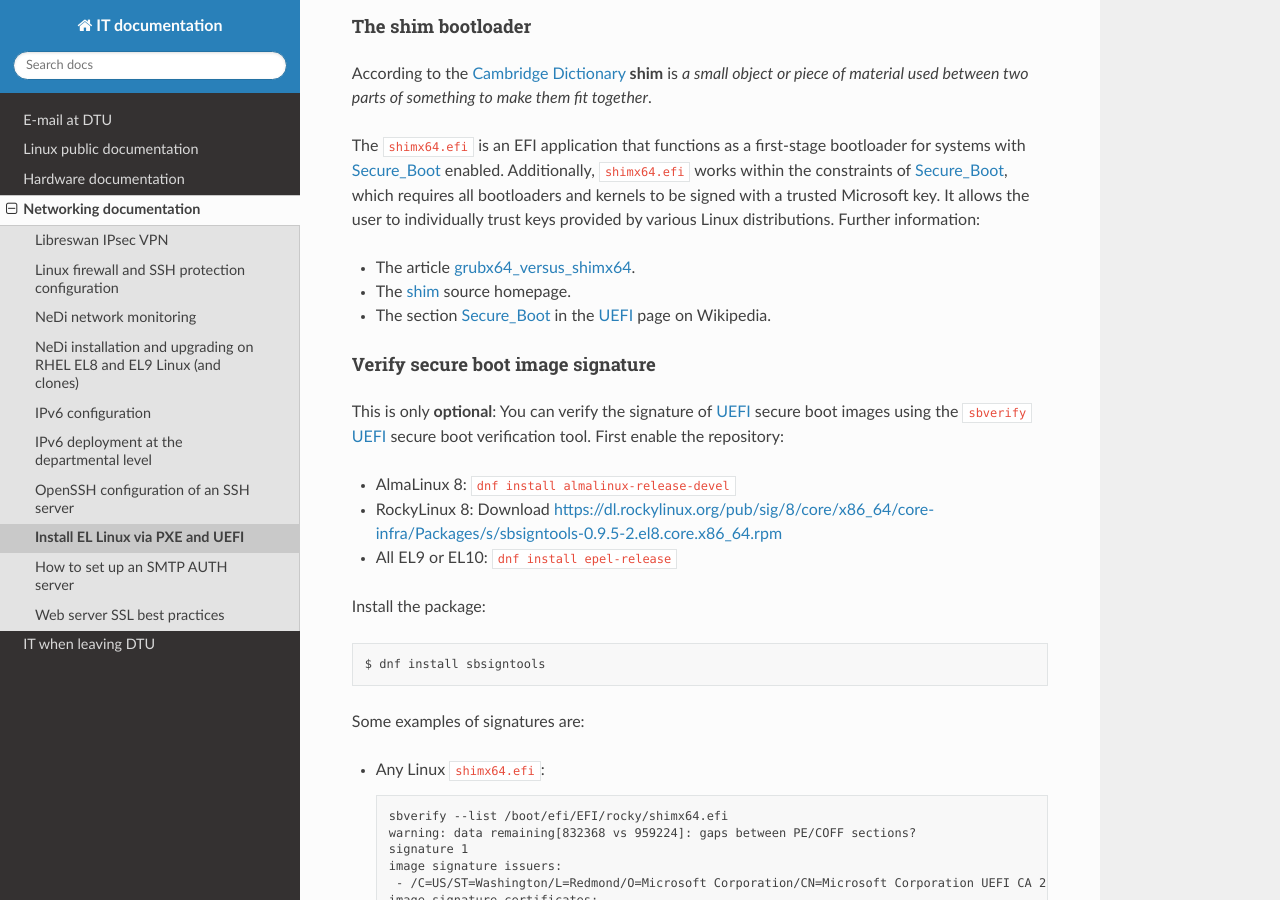
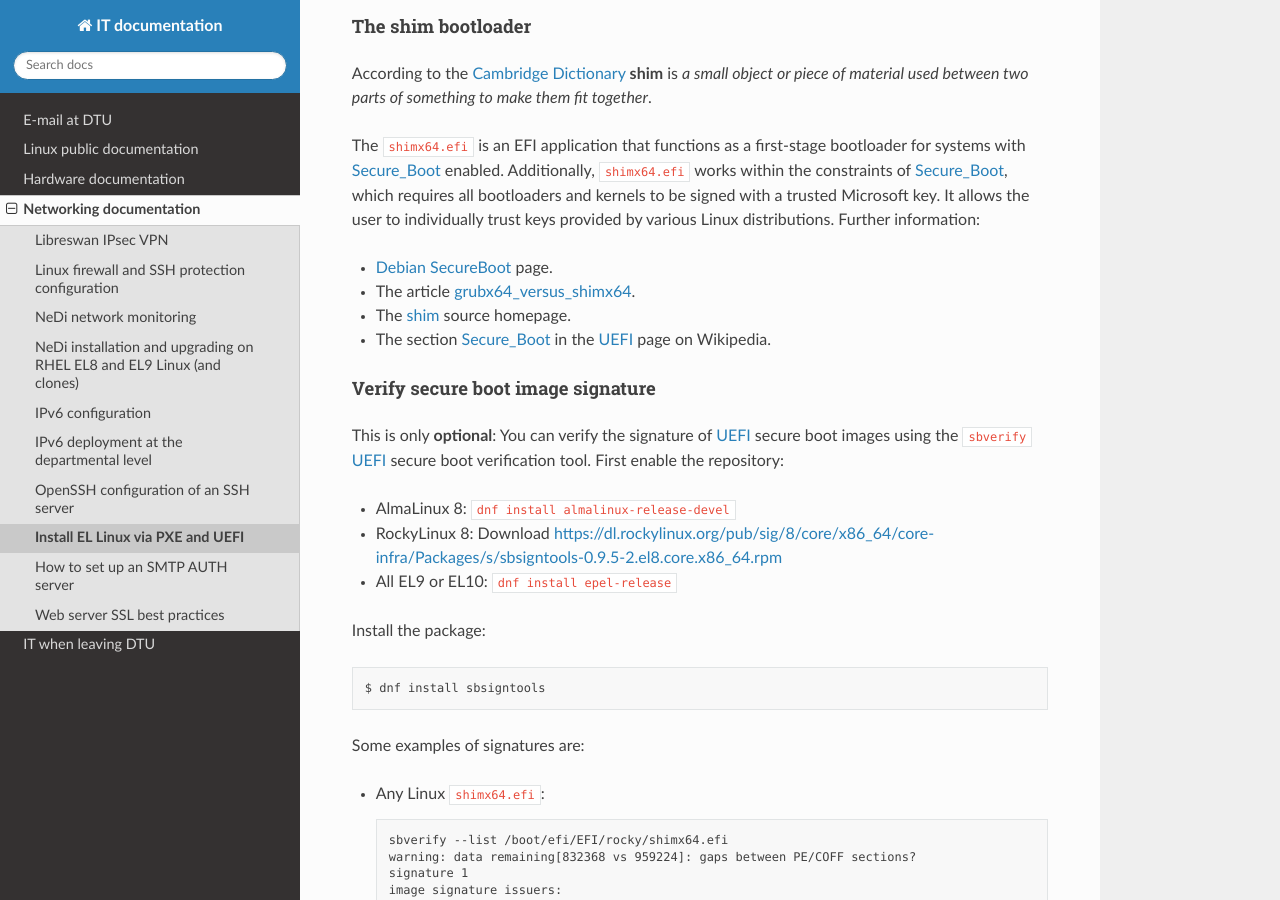
Before and after one commit to OleHolmNielsen/ITwiki, a Sphinx documentation site: the page built from docs/PXE_and_UEFI.rst, in a window 1280 px wide and 900 px high, scrolled down 3642 px. Built offline with Sphinx 7.4.7 and the Read the Docs theme 3.1.0, drawn with Linux system fonts in a browser that asks for light colours.

Commit message:
Debian SecureBoot

```diff
--- a/docs/PXE_and_UEFI.rst
+++ b/docs/PXE_and_UEFI.rst
@@ -168,6 +168,7 @@ which requires all bootloaders and kernels to be signed with a trusted Microsoft
 It allows the user to individually trust keys provided by various Linux distributions.
 Further information:
 
+* `Debian SecureBoot <https://wiki.debian.org/SecureBoot>`_ page.
 * The article grubx64_versus_shimx64_.
 * The shim_ source homepage.
 * The section Secure_Boot_ in the UEFI_ page on Wikipedia.
```
